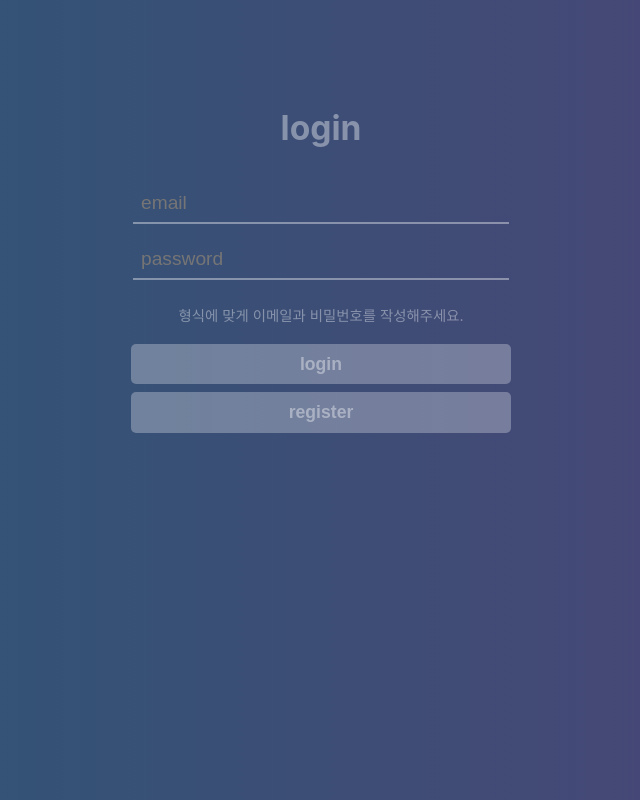
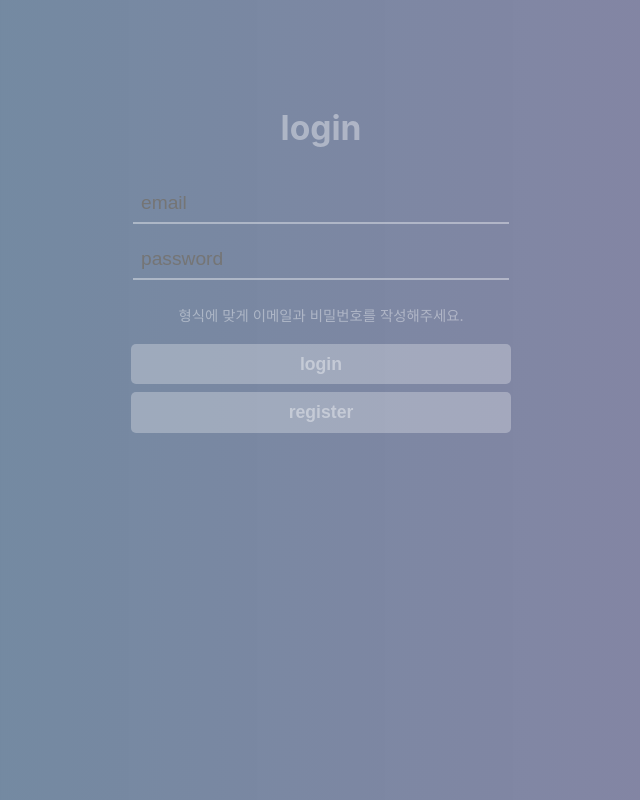
Before and after one commit to ejaman/ejaman-wanted-pre-onboarding-challenge-fe, a React (Create React App) app in the folder client/: page / in a window 1280 px wide. Shown: the whole page, without its empty margins (319-959 px from the left). Built offline with nearby package versions, Linux system fonts and the light colour scheme.

Commit message:
style: 배경색 및 스타일 변경

```diff
--- a/client/src/index.css
+++ b/client/src/index.css
@@ -6,9 +6,9 @@
   -webkit-font-smoothing: antialiased;
   -moz-osx-font-smoothing: grayscale;
 
-  background: #2b5876;
-  background: -webkit-linear-gradient(to right, #2b5876, #4e4376);
-  background: linear-gradient(to right, #2b5876, #4e4376);
+  background: #2b5876d5;
+  background: -webkit-linear-gradient(to right, #2b5876b1, #4e4376a7);
+  background: linear-gradient(to right, #2b5876b1, #4e4376a7);
 }
 
 code {
```
